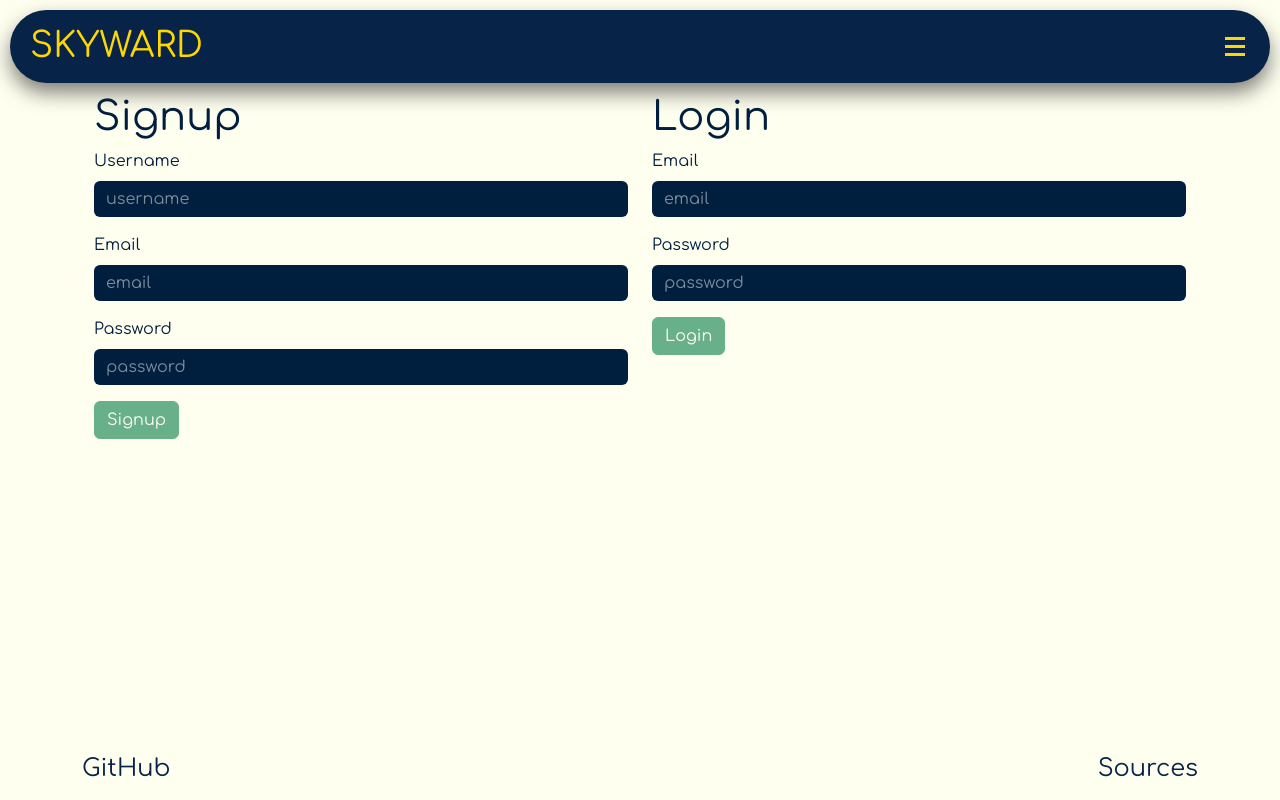
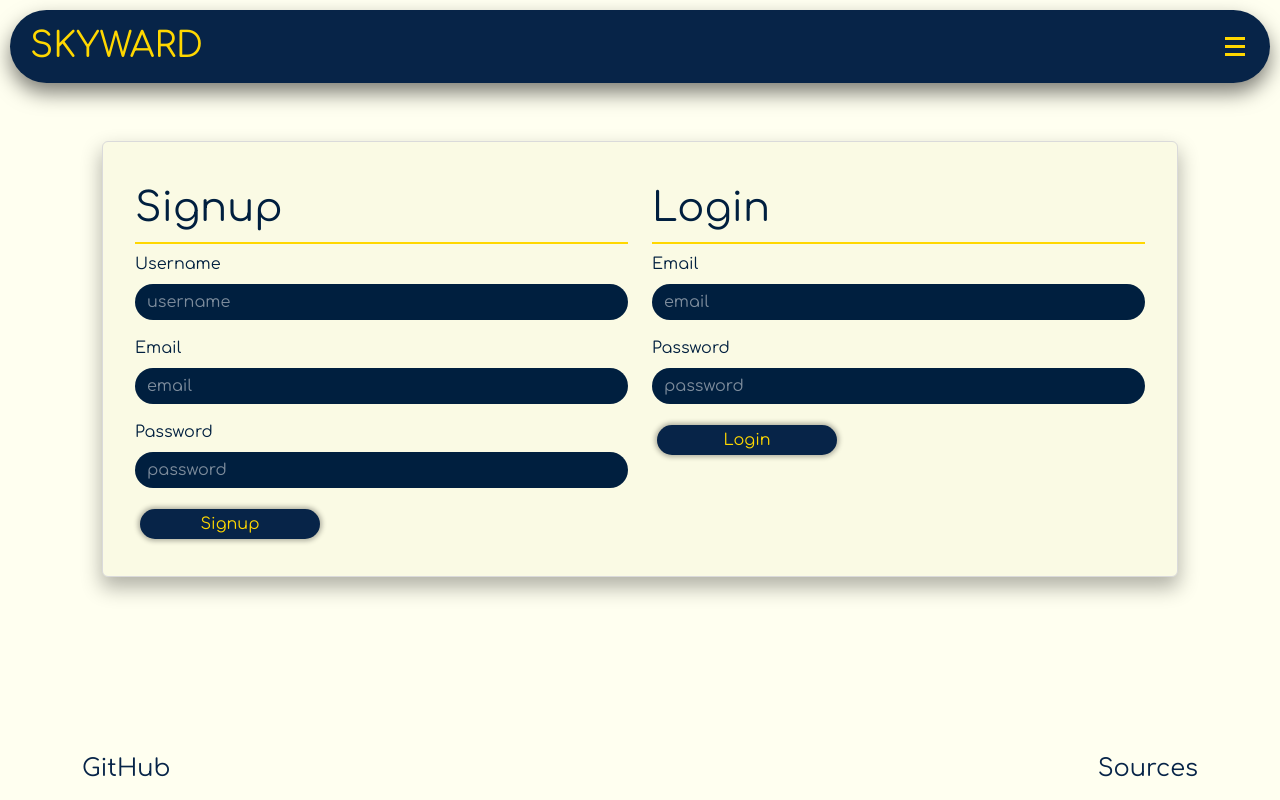
Before and after one commit to Staroyee/Project-3, a React (Vite) app in the folder client/: page /login-signup in a window 1280 px wide. Built offline with nearby package versions, Linux system fonts and the light colour scheme.

Commit message:
Styled LoginSignup page and components

```diff
--- a/client/src/assets/css/LoginSignup.css
+++ b/client/src/assets/css/LoginSignup.css
@@ -1,21 +1,67 @@
+.LS-Card {
+  padding: 12px 0px;
+  background-color: #fafae4;
+  box-shadow: 0px 10px 20px 1px rgba(0, 0, 0, 0.3);
+  margin: 3rem 0.5rem;
+  padding: 2rem;
+  color: #072448;
+  border: 0.5px solid rgb(218, 218, 218);
+}
+
+.LS-LoginTitle {
+    padding: 10px 0px;
+    border-bottom: solid 2px #ffd700;
+}
+
+.LS-SignupTitle {
+    padding: 10px 0px;
+    border-bottom: solid 2px #ffd700;
+}
+
 .formContainer {
-    color: #001F3F;
-    text-align: left;
+  color: #001f3f;
+  text-align: left;
 }
 
 .formInput {
-    border: #001F3F;
-    background-color: #001F3F;
-    color: #ffffff;
+    border-radius: 20px;
+  border: #001f3f;
+  background-color: #001f3f;
+  color: #ffffff;
 }
 
 .formInput::placeholder {
-    color: rgb(250, 250, 250, .5);
-    opacity: 1;
+  color: rgb(250, 250, 250, 0.5);
+  opacity: 1;
 }
 
 .formInput:focus {
-    border: #001F3F;
-    background-color: #001F3F;
-    color: rgb(250, 250, 250);
+  border: #001f3f;
+  background-color: #001f3f;
+  color: rgb(250, 250, 250);
 }
+
+.LS-Button {
+  box-shadow: 0px 0px 5px 2px rgba(0, 0, 0, 0.3);
+  margin: 5px;
+  padding: 3px;
+  width: 180px;
+  background-color: #072448;
+  border: #072448;
+  color: #ffd700;
+  border-radius: 15px;
+  transition: background-color 0.3s ease;
+}
+
+.LS-Button:hover {
+  cursor: pointer;
+  background-color: #ffd700;
+  color: #072448;
+}
+
+@media screen and (max-width: 767.98px) {
+    .LS-LoginTitle {
+        padding: 70px 0px 10px 0px;
+        border-bottom: solid 2px #ffd700;
+    }
+}
--- a/client/src/components/LoginForm.jsx
+++ b/client/src/components/LoginForm.jsx
@@ -1,6 +1,6 @@
 // Import necessary dependencies and components
 import { useState } from "react";
-import { Form, Button, Alert } from "react-bootstrap";
+import { Form, Alert } from "react-bootstrap";
 
 import Auth from "../utils/auth"; // Import the authentication utility
 import { useMutation } from "@apollo/client";
@@ -54,7 +54,7 @@ const LoginForm = () => {
 
   return (
     <>
-      <h1>Login</h1>
+      <h1 className="LS-LoginTitle">Login</h1>
       <Form noValidate validated={validated} onSubmit={handleFormSubmit}>
         <Alert
           dismissible
@@ -96,13 +96,13 @@ const LoginForm = () => {
           </Form.Control.Feedback>
         </Form.Group>
 
-        <Button
+        <button
+          className="LS-Button"
           disabled={!(userFormData.email && userFormData.password)}
           type="submit"
-          variant="success"
         >
           Login
-        </Button>
+        </button>
       </Form>
     </>
   );
--- a/client/src/components/SignupForm.jsx
+++ b/client/src/components/SignupForm.jsx
@@ -1,5 +1,5 @@
 import { useState } from "react";
-import { Form, Button, Alert } from "react-bootstrap";
+import { Form, Alert } from "react-bootstrap";
 
 import { useMutation } from "@apollo/client";
 import { ADD_PROFILE } from "../utils/mutations";
@@ -50,7 +50,7 @@ const SignupForm = () => {
 
   return (
     <>
-      <h1>Signup</h1>
+      <h1 className="LS-SignupTitle">Signup</h1>
       {/* This is needed for the validation functionality above */}
       <Form noValidate validated={validated} onSubmit={handleFormSubmit}>
         {/* Show an alert if there's an issue with the signup */}
@@ -111,7 +111,8 @@ const SignupForm = () => {
           </Form.Control.Feedback>
         </Form.Group>
 
-        <Button
+        <button
+          className="LS-Button"
           disabled={
             !(
               userFormData.username &&
@@ -120,10 +121,9 @@ const SignupForm = () => {
             )
           }
           type="submit"
-          variant="success"
         >
           Signup
-        </Button>
+        </button>
       </Form>
     </>
   );
--- a/client/src/pages/LoginSignup.jsx
+++ b/client/src/pages/LoginSignup.jsx
@@ -1,22 +1,23 @@
-import { Container, Row, Col } from "react-bootstrap";
+import { Container, Row, Col, Card } from "react-bootstrap";
 import "../assets/css/LoginSignup.css";
 
-import LoginForm from '../components/LoginForm';
-import SignupForm from '../components/SignupForm'
+import LoginForm from "../components/LoginForm";
+import SignupForm from "../components/SignupForm";
 
 const LoginSignup = () => {
-
   return (
     <>
       <Container>
+        <Card className="LS-Card">
           <Row>
-        <Col className="formContainer">
+            <Col sm={12} md={6} className="formContainer">
               <SignupForm />
             </Col>
-        <Col className="formContainer">
+            <Col sm={12} md={6} className="formContainer">
               <LoginForm />
             </Col>
           </Row>
+        </Card>
       </Container>
     </>
   );
```
Lines whose indentation alone changed are shown as unchanged.
